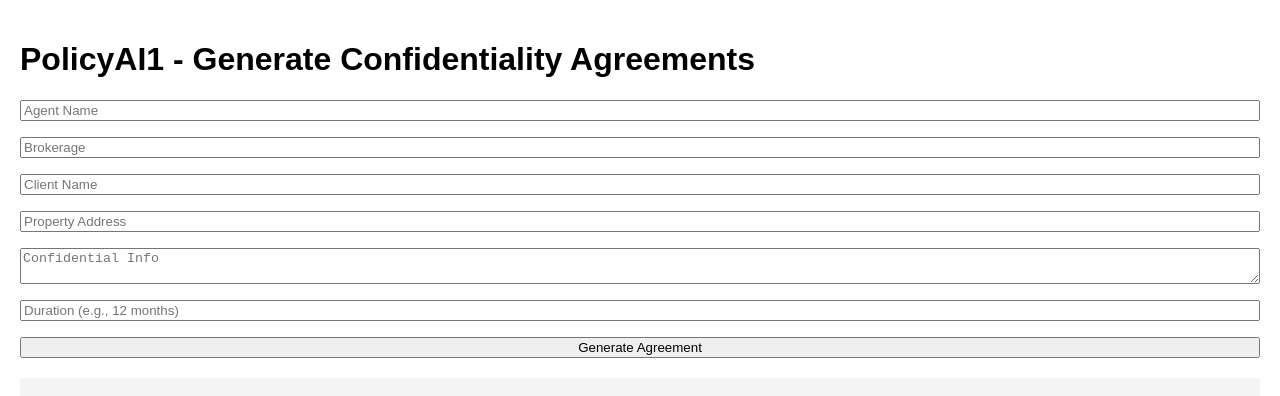
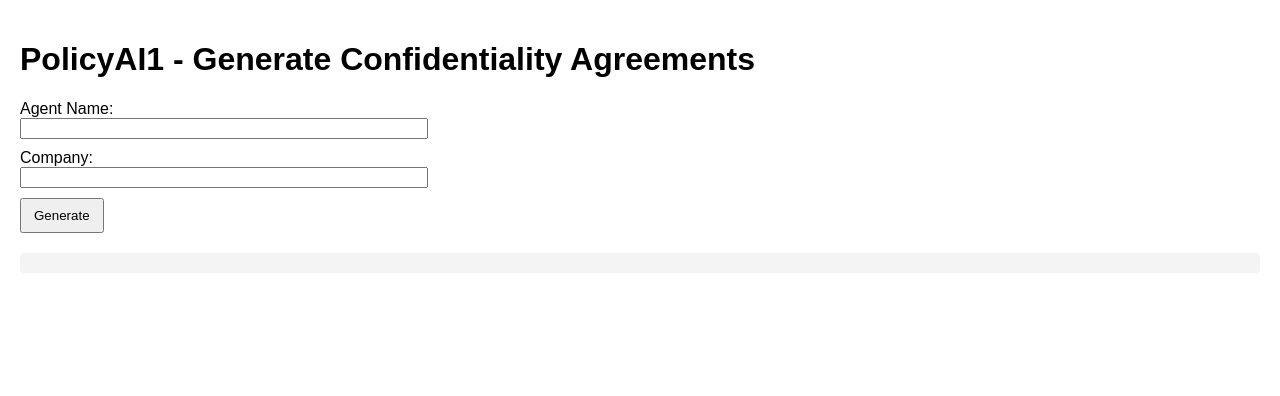
Before and after one commit to asingh468/PolicyAI1, a Next.js app: page / in a window 1280 px wide. Shown: the top 396 px of the page. Built offline with nearby package versions, Linux system fonts and the light colour scheme.

Commit message:
Update AgentForm.tsx

```diff
--- a/components/AgentForm.tsx
+++ b/components/AgentForm.tsx
@@ -1,57 +1,40 @@
-'use client';
-import { useState } from 'react';
+// components/AgentForm.tsx
+"use client";
 
-export default function AgentForm({ onGenerated }: { onGenerated: (text: string) => void }) {
-  const [form, setForm] = useState({
-    agentName: '',
-    brokerage: '',
-    clientName: '',
-    propertyAddress: '',
-    confidentialInfo: '',
-    duration: '',
-    state: 'California',
-  });
+import React, { useState } from "react";
 
-  const [loading, setLoading] = useState(false);
+export default function AgentForm({ setResult }: { setResult: (text: string) => void }) {
+  const [name, setName] = useState("");
+  const [company, setCompany] = useState("");
 
-  const handleChange = (e: React.ChangeEvent<HTMLInputElement | HTMLTextAreaElement>) => {
-    setForm({ ...form, [e.target.name]: e.target.value });
-  };
-
-  const handleSubmit = async (e: React.FormEvent) => {
+  async function onSubmit(e: React.FormEvent) {
     e.preventDefault();
-    setLoading(true);
-
-    const prompt = `Create a real estate agent confidentiality agreement for California:
-Agent: ${form.agentName}
-Brokerage: ${form.brokerage}
-Client: ${form.clientName}
-Property: ${form.propertyAddress}
-Confidential Info: ${form.confidentialInfo}
-Duration: ${form.duration}.
-Use professional legal formatting.`;
-
-    const res = await fetch('/api/generate', {
-      method: 'POST',
-      headers: { 'Content-Type': 'application/json' },
-      body: JSON.stringify({ prompt }),
-    });
-
-    const data = await res.json();
-    setLoading(false);
-    onGenerated(data.text);
-  };
+    // You can add your API call here
+    setResult(`Generated agreement for ${name} from ${company}`);
+  }
 
   return (
-    <form onSubmit={handleSubmit} style={{ display: 'flex', flexDirection: 'column', gap: '1rem' }}>
-      <input type="text" name="agentName" placeholder="Agent Name" onChange={handleChange} required />
-      <input type="text" name="brokerage" placeholder="Brokerage" onChange={handleChange} required />
-      <input type="text" name="clientName" placeholder="Client Name" onChange={handleChange} required />
-      <input type="text" name="propertyAddress" placeholder="Property Address" onChange={handleChange} required />
-      <textarea name="confidentialInfo" placeholder="Confidential Info" onChange={handleChange} required />
-      <input type="text" name="duration" placeholder="Duration (e.g., 12 months)" onChange={handleChange} required />
-      <button type="submit" disabled={loading}>
-        {loading ? 'Generating...' : 'Generate Agreement'}
+    <form onSubmit={onSubmit} style={{ maxWidth: "400px" }}>
+      <label>
+        Agent Name:
+        <input
+          type="text"
+          value={name}
+          onChange={(e) => setName(e.target.value)}
+          style={{ width: "100%", marginBottom: "10px" }}
+        />
+      </label>
+      <label>
+        Company:
+        <input
+          type="text"
+          value={company}
+          onChange={(e) => setCompany(e.target.value)}
+          style={{ width: "100%", marginBottom: "10px" }}
+        />
+      </label>
+      <button type="submit" style={{ padding: "8px 12px" }}>
+        Generate
       </button>
     </form>
   );
```
